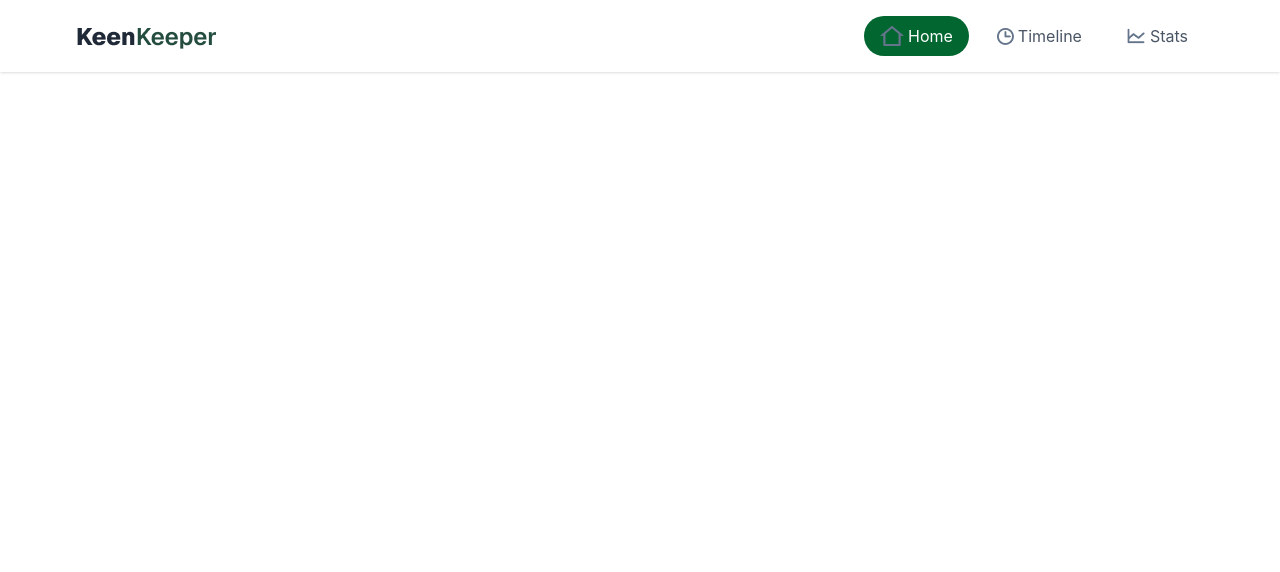
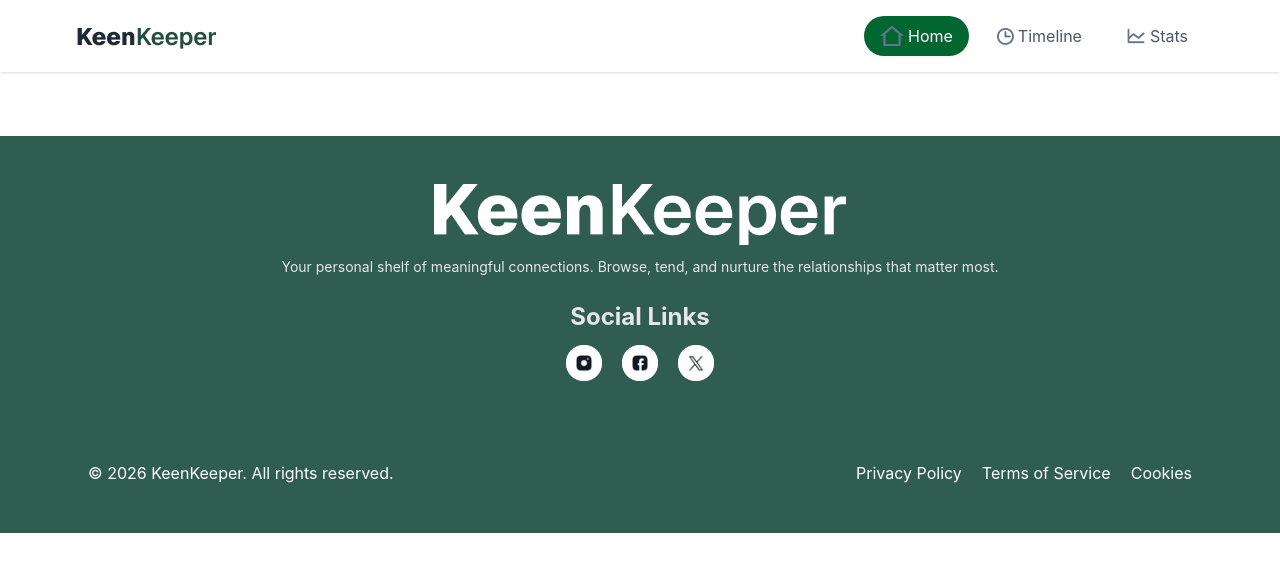
Before and after one commit to AnirNawaf/Assignment-7, a React (Vite) app: page / in a window 1280 px wide. Shown: the top 572 px of the page. Built offline with nearby package versions, Linux system fonts and the light colour scheme.

Commit message:
creat footer

```diff
--- a/src/App.jsx
+++ b/src/App.jsx
@@ -1,4 +1,5 @@
 import Navbar from "./components/Navbar";
+import Footer from "./components/Footer";
 
 import { ToastContainer } from "react-toastify";
 import "react-toastify/dist/ReactToastify.css";
@@ -8,6 +9,7 @@ export default function App() {
   return (
     <>
       <Navbar />
+      <Footer />
 
     </>
   );
--- /dev/null
+++ b/src/components/Footer.jsx
@@ -0,0 +1,65 @@
+import logo from "../img/logo-xl.png";
+import instagram from "../img/instagram.png";
+import facebook from "../img/facebook.png";
+import twitter from "../img/twitter.png";
+
+export default function Footer() {
+  return (
+    <footer className="bg-[#2f5d50] text-white mt-16">
+      <div className="max-w-6xl mx-auto px-6 py-12 text-center items-center">
+
+        <div className="flex justify-center">
+          <img src={logo} alt="logo" />
+        </div>
+
+        <p className="mt-3 text-sm text-gray-200 ">
+          Your personal shelf of meaningful connections. Browse, tend, and nurture the relationships that matter most.
+        </p>
+
+        <div className="mt-6">
+          <p className="text-2xl font-bold mb-3 text-gray-200">Social Links</p>
+
+          <div className="flex justify-center gap-5">
+
+
+
+            <button className="w-9 h-9 cursor-pointer flex items-center justify-center bg-white rounded-full hover:scale-125 transition">
+              <img src={instagram} alt="Instagram" />
+
+            </button>
+            <button className="w-9 h-9 cursor-pointer flex items-center justify-center bg-white rounded-full hover:scale-125 transition">
+              <img src={facebook} alt="Facebook" />
+
+            </button>
+            <button className="w-9 h-9 cursor-pointer flex items-center justify-center bg-white rounded-full hover:scale-125 transition">
+              <img src={twitter} alt="Twitter" />
+
+            </button>
+
+
+
+
+
+          </div>
+        </div>
+
+        <div className="flex flex-col md:flex-row justify-between items-center mt-20 gap-4">
+          <p>&copy; 2026 KeenKeeper. All rights reserved.</p>
+
+          <div className="flex gap-5">
+            <a href="#" className="hover:underline hover:text-lg">
+              Privacy Policy
+            </a>
+            <a href="#" className="hover:underline hover:text-lg">
+              Terms of Service
+            </a>
+            <a href="#" className="hover:underline hover:text-lg">
+              Cookies
+            </a>
+          </div>
+        </div>
+
+      </div>
+    </footer>
+  );
+}
```
